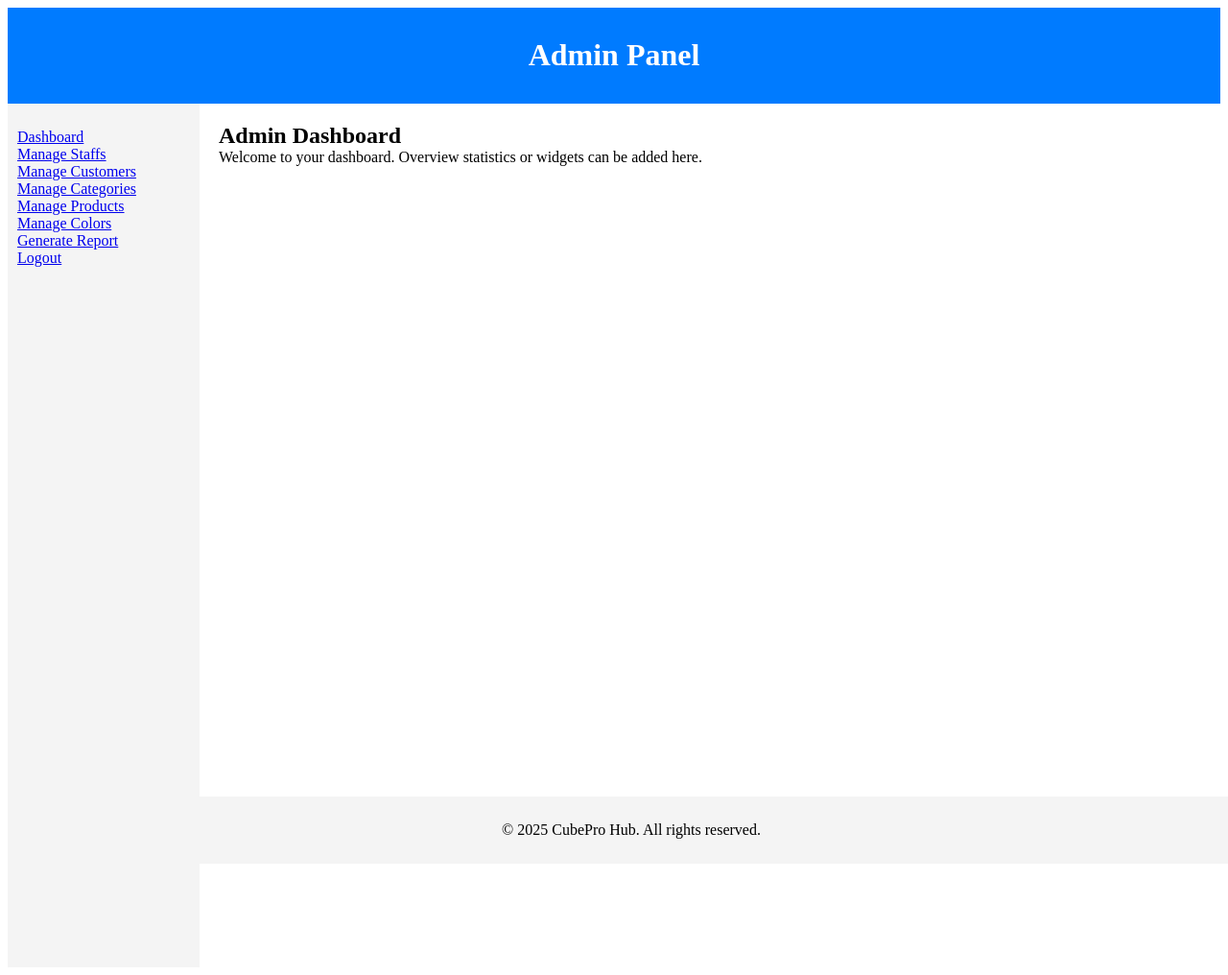
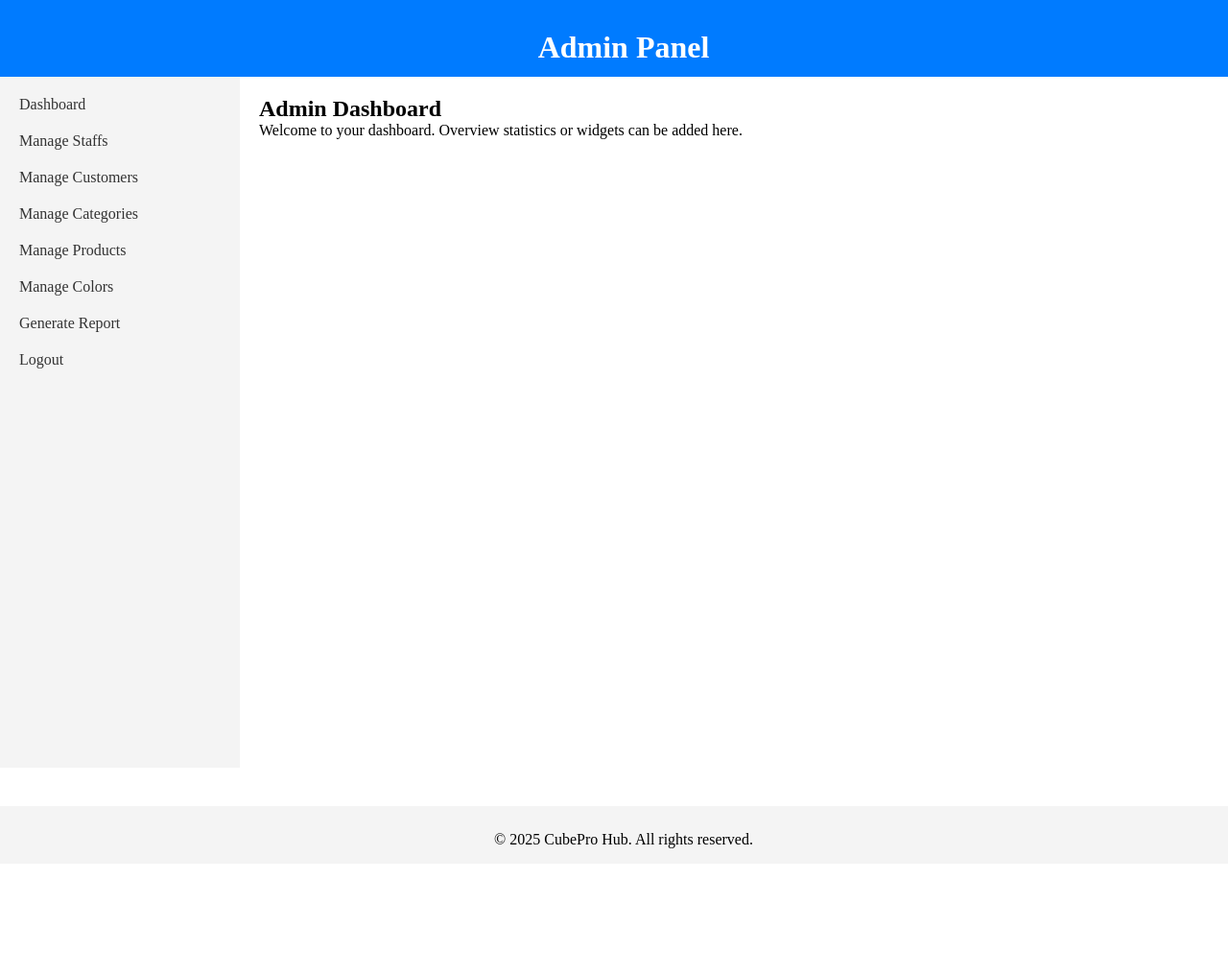
Before and after one commit to junquanlim0729/Online-Cube-Website, a PHP site: page /admin_home.php in a window 1280 px wide. Shown: the whole page at 96% size. After the commit the page ends 884 px from the top, so only its background shows below. Run offline with PHP 8.4, Linux system fonts and the light colour scheme; the visitor is signed in with stand-in values (Sample User, id 1).

Commit message:
07/31 1010

```diff
--- a/Cube-Website/Admin/admin_dashboard.php
+++ b/Cube-Website/Admin/admin_dashboard.php
@@ -1,2 +1,11 @@
-<h2>Admin Dashboard</h2>
+<h2 style= "margin-top: 20px;">Admin Dashboard</h2>
 <p>Welcome to your dashboard. Overview statistics or widgets can be added here.</p>
+<style>
+    body {
+        margin: 0;
+        padding: 0;
+        margin-top: 0px;
+        height: calc(100vh - 60px - 40px); /* Adjust for header and footer */
+        overflow-y: auto;
+    }
+</style>
--- a/Cube-Website/Admin/admin_footer.php
+++ b/Cube-Website/Admin/admin_footer.php
@@ -1,3 +1,3 @@
-<footer style="background-color: #f4f4f4; padding: 10px; text-align: center; position: fixed; bottom: 0; width: 100%;">
+<footer style="background-color: #f4f4f4; padding: 10px; text-align: center; position: fixed; bottom: 0; width: 100%; z-index: 2; height: 40px;">
     <p>&copy; 2025 CubePro Hub. All rights reserved.</p>
 </footer>
--- a/Cube-Website/Admin/admin_header.php
+++ b/Cube-Website/Admin/admin_header.php
@@ -5,7 +5,17 @@
     <meta name="viewport" content="width=device-width, initial-scale=1">
     <title>Admin Panel - CubePro Hub</title>
     <style>
-        header { background-color: #007bff; color: white; padding: 10px; text-align: center; }
+        header {
+            background-color: #007bff;
+            color: white;
+            padding: 10px;
+            text-align: center;
+            position: fixed;
+            top: 0;
+            width: 100%;
+            z-index: 2; /* Above sidebar */
+            height: 60px; /* Fixed height for consistency */
+        }
     </style>
 </head>
 <body>
--- a/Cube-Website/Admin/admin_home.php
+++ b/Cube-Website/Admin/admin_home.php
@@ -22,23 +22,40 @@ $page = in_array($page, $valid_pages) ? $page : 'admin_dashboard.php';
     <title>Admin Home</title>
     <style>
         /* Scoped styles for admin_home.php layout */
+        html, body {
+            margin: 0;
+            padding: 0;
+            height: 100%;
+            overflow: hidden; /* Prevent scrollbars from body */
+        }
         .admin-home-container {
             display: flex;
-            min-height: 100vh;
-            margin: 0;
-            padding: 0;
+            height: 100vh; /* Full viewport height */
+            width: 100vw; /* Full viewport width */
+            position: relative;
+            overflow: hidden;
         }
         .admin-sidebar {
-            width: 200px;
+            width: 250px;
             background-color: #f4f4f4;
             padding: 10px;
-            min-height: 100vh;
+            position: absolute;
+            top: 60px; /* Start below header */
+            bottom: 0;
+            left: 0;
+            z-index: 1; /* Behind header and footer */
             box-sizing: border-box;
+            overflow-y: auto; /* Allow scrolling within sidebar if needed */
         }
         .admin-content {
             flex-grow: 1;
+            margin-left: 250px; /* Offset for sidebar width */
             padding: 20px;
             box-sizing: border-box;
+            overflow-y: auto; /* Allow content to scroll */
+            height: calc(100vh - 60px - 40px); /* Adjust for header and footer heights */
+            margin-top: 60px; /* Space for header */
+            margin-bottom: 40px; /* Space for footer */
         }
         /* Ensure included pages don't inherit unwanted styles */
         .admin-content * {
--- a/Cube-Website/Admin/admin_menu.php
+++ b/Cube-Website/Admin/admin_menu.php
@@ -1,10 +1,15 @@
-<ul style="list-style-type: none; padding: 0;">
-    <li><a href="?page=admin_dashboard.php">Dashboard</a></li>
-    <li><a href="?page=admin_manage_staff.php">Manage Staffs</a></li>
-    <li><a href="?page=admin_cust_page.php">Manage Customers</a></li>
-    <li><a href="?page=admin_cate_page.php">Manage Categories</a></li>
-    <li><a href="?page=admin_prod_page.php">Manage Products</a></li>
-    <li><a href="?page=admin_color_page.php">Manage Colors</a></li>
-    <li><a href="?page=admin_report_page.php">Generate Report</a></li>
-    <li><a href="admin_logout.php">Logout</a></li>
+<ul style="list-style-type: none; padding: 0; margin: 0;"> <!-- Removed top margin to undo move down -->
+    <li><a href="?page=admin_dashboard.php" style="display: block; margin-top: 20px; padding: 10px; text-decoration: none; color: #333; transition: background-color 0.3s;">Dashboard</a></li>
+    <li><a href="?page=admin_manage_staff.php" style="display: block; padding: 10px; text-decoration: none; color: #333; transition: background-color 0.3s;">Manage Staffs</a></li>
+    <li><a href="?page=admin_cust_page.php" style="display: block; padding: 10px; text-decoration: none; color: #333; transition: background-color 0.3s;">Manage Customers</a></li>
+    <li><a href="?page=admin_cate_page.php" style="display: block; padding: 10px; text-decoration: none; color: #333; transition: background-color 0.3s;">Manage Categories</a></li>
+    <li><a href="?page=admin_prod_page.php" style="display: block; padding: 10px; text-decoration: none; color: #333; transition: background-color 0.3s;">Manage Products</a></li>
+    <li><a href="?page=admin_color_page.php" style="display: block; padding: 10px; text-decoration: none; color: #333; transition: background-color 0.3s;">Manage Colors</a></li>
+    <li><a href="?page=admin_report_page.php" style="display: block; padding: 10px; text-decoration: none; color: #333; transition: background-color 0.3s;">Generate Report</a></li>
+    <li><a href="admin_logout.php" style="display: block; padding: 10px; text-decoration: none; color: #333; transition: background-color 0.3s;">Logout</a></li>
 </ul>
+<style>
+    ul li a:hover {
+        background-color: #ddd; /* Light gray hover effect */
+    }
+</style>
--- a/Cube.sql
+++ b/Cube.sql
@@ -47,7 +47,6 @@ CREATE TABLE Staff (
     Staff_ID INT AUTO_INCREMENT PRIMARY KEY,
     Staff_Name VARCHAR(255) NOT NULL,
     Staff_Email VARCHAR(255) NOT NULL UNIQUE,
-    Staff_Phone VARCHAR(15) NOT NULL,
     Staff_Role VARCHAR(50) NOT NULL,
     Staff_Password VARCHAR(255) NOT NULL,
     Join_Date DATE NOT NULL,
```
Also changed, not shown: Cube-Website/Admin/admin_edit_staff.php (+116 -56 lines), Cube-Website/Admin/admin_manage_staff.php (+12 -1 lines), Cube-Website/Admin/uploads/Andy_profile.png (added).
